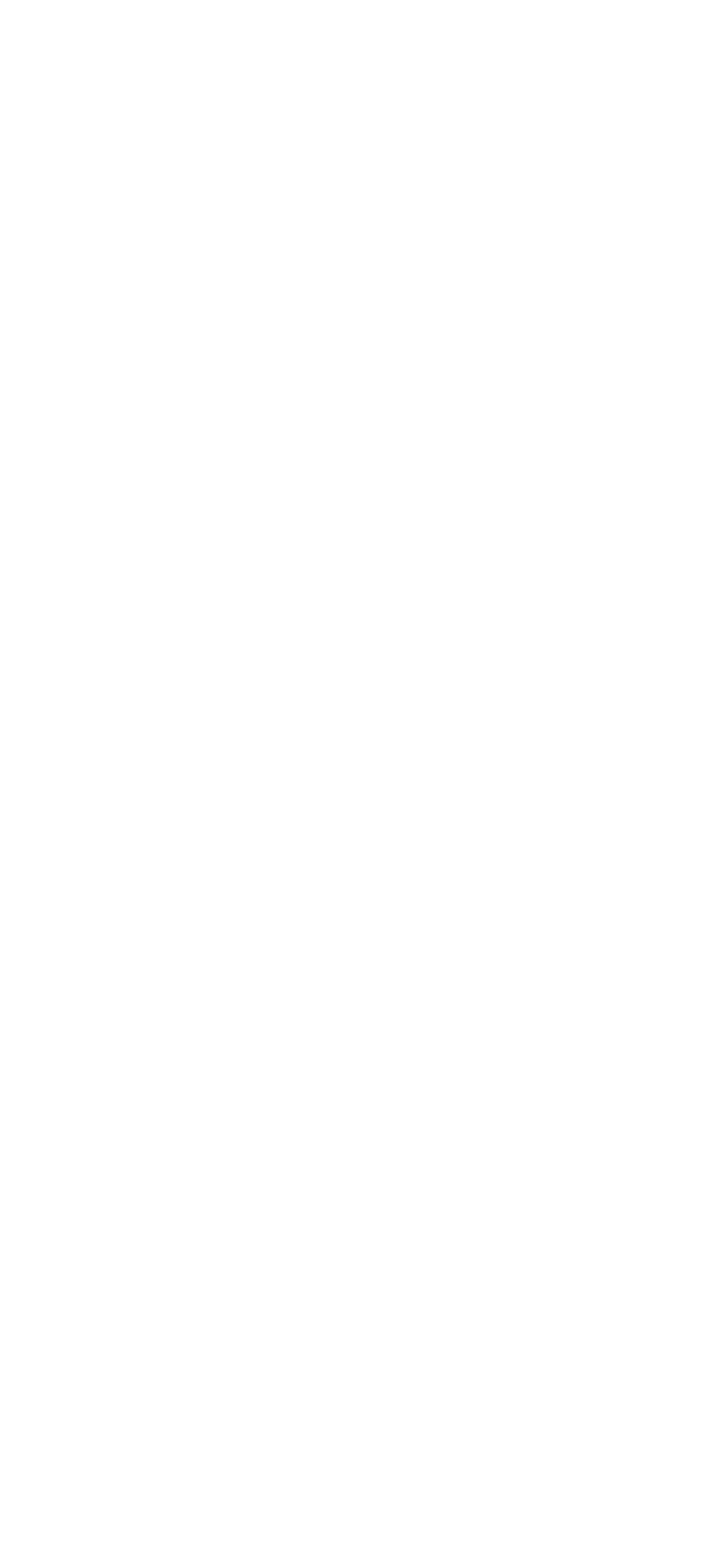
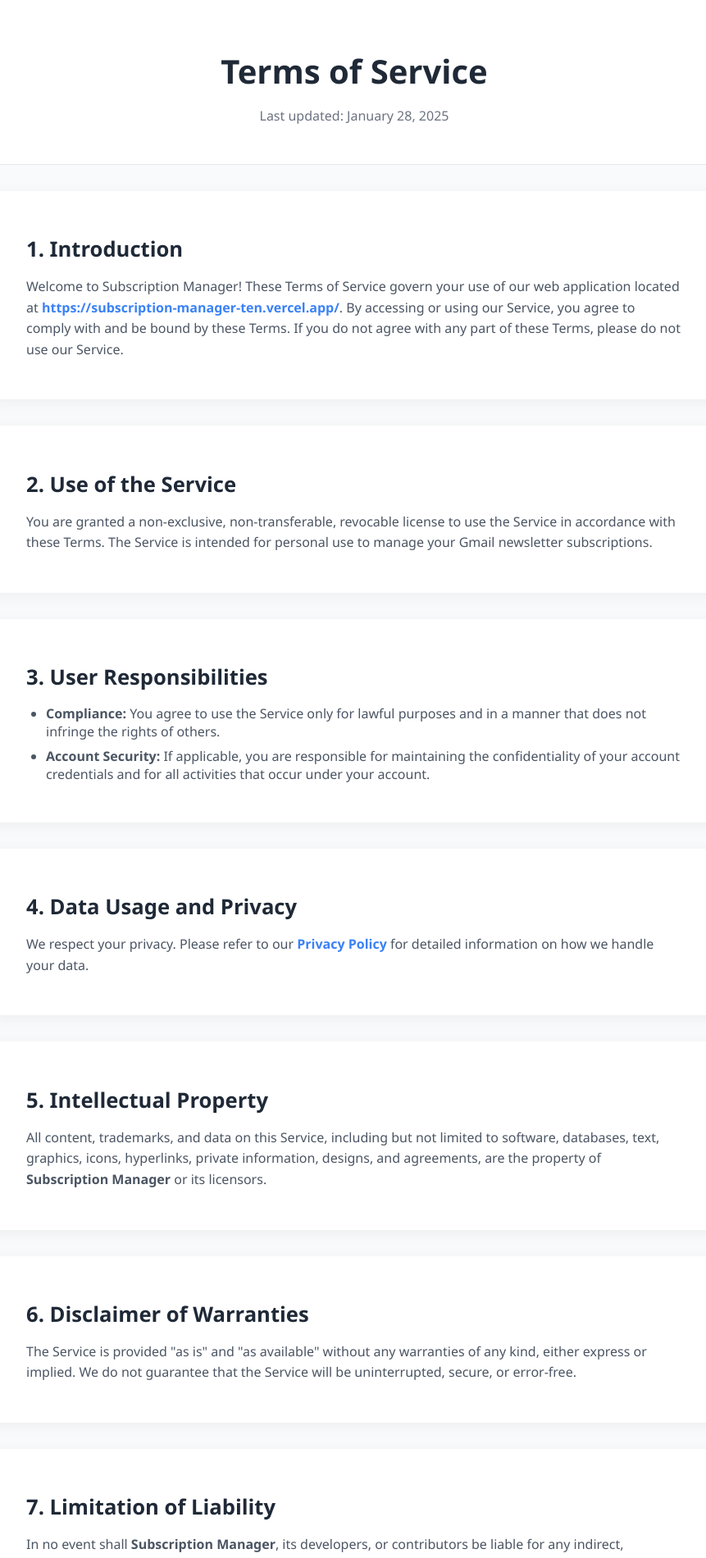
Before and after one commit to daviddeblas/subscription-manager, a React (Vite) app in the folder client/: page /terms-of-service in a window 1280 px wide. Before the commit this address had no page. Shown: the part 20-1920 px from the top of the page at 82% size, without its empty margins (208-1069 px from the left). Before the commit the page ends 800 px from the top, so only its background shows below. Built offline with nearby package versions, Linux system fonts and the light colour scheme.

Commit message:
Added term of service

```diff
--- a/client/src/App.tsx
+++ b/client/src/App.tsx
@@ -2,6 +2,7 @@
 import HomePage from './pages/HomePage/HomePage.tsx';
 import SubscriptionPage from './pages/SubscriptionPage/SubscriptionPage.tsx';
 import PrivacyPolicy from "./pages/PrivacyPolicy/PrivacyPolicy";
+import TermsOfService from "./pages/TermsOfService/TermOfService";
 
 function App() {
     return (
@@ -10,6 +11,7 @@
                 <Route path="/" element={<HomePage />} />
                 <Route path="/subscriptions" element={<SubscriptionPage  />} />
                 <Route path={"/privacy-policy"} element={<PrivacyPolicy />} />
+                <Route path="/terms-of-service" element={<TermsOfService />} />
             </Routes>
         </Router>
     );
--- a/client/src/pages/HomePage/HomePage.tsx
+++ b/client/src/pages/HomePage/HomePage.tsx
@@ -61,7 +61,9 @@
                     <li><strong>Compliance with Gmail’s Privacy Policies</strong>: I strictly adhere to Gmail’s privacy
                         policies, ensuring that your personal information remains protected at all times.</li>
                 </ul>
-                <p>For more details, please refer to my <a href="/privacy-policy">Privacy Policy</a>.</p>
+                <p>For more details, please refer to the <a href="/privacy-policy">Privacy Policy </a>
+                    and the<a href="/terms-of-service"> Terms of Service</a>.
+                </p>
             </div>
 
             {/* Footer */}
--- /dev/null
+++ b/client/src/pages/TermsOfService/TermOfService.css
@@ -0,0 +1,120 @@
+.tos-container {
+    display: flex;
+    flex-direction: column;
+    min-height: 100vh;
+    background-color: #f9fafb;
+    font-family: 'Segoe UI', Tahoma, Geneva, Verdana, sans-serif;
+    color: #333333;
+    padding: 20px;
+}
+
+.tos-header {
+    text-align: center;
+    padding: 2rem 1rem;
+    background-color: #ffffff;
+    border-bottom: 1px solid #e5e7eb;
+}
+
+.tos-header h1 {
+    font-size: 2.5rem;
+    margin-bottom: 0.5rem;
+    color: #1f2937;
+}
+
+.tos-header p {
+    font-size: 1rem;
+    color: #6b7280;
+}
+
+.tos-main {
+    flex: 1;
+    display: flex;
+    flex-direction: column;
+    align-items: center;
+    padding: 2rem 1rem;
+}
+
+.tos-section {
+    background-color: #ffffff;
+    max-width: 800px;
+    width: 100%;
+    padding: 2rem 3rem;
+    border-radius: 10px;
+    box-shadow: 0 4px 20px rgba(0,0,0,0.05);
+    margin-bottom: 2rem;
+}
+
+.tos-section h2 {
+    color: #1f2937;
+    font-size: 1.6rem;
+    margin-bottom: 1rem;
+    font-weight: 600;
+}
+
+.tos-section p {
+    color: #4b5563;
+    line-height: 1.6;
+    margin-bottom: 1rem;
+}
+
+.tos-section ul {
+    list-style-type: disc;
+    padding-left: 1.5rem;
+    text-align: left;
+    margin-bottom: 1rem;
+}
+
+.tos-section li {
+    color: #4b5563;
+    margin-bottom: 0.5rem;
+}
+
+.tos-section a {
+    color: #3b82f6;
+    text-decoration: none;
+    font-weight: 600;
+}
+
+.tos-section a:hover {
+    text-decoration: underline;
+}
+
+.tos-footer {
+    text-align: center;
+    padding: 1rem;
+    background-color: #ffffff;
+    border-top: 1px solid #e5e7eb;
+    color: #9ca3af;
+    font-size: 0.9rem;
+}
+
+.tos-footer a {
+    color: #3b82f6;
+    text-decoration: none;
+    font-weight: 600;
+    margin: 0 0.5rem;
+}
+
+.tos-footer a:hover {
+    text-decoration: underline;
+}
+
+/* Responsive Design */
+@media (max-width: 768px) {
+    .tos-section {
+        padding: 1.5rem 2rem;
+        max-width: 90%;
+    }
+
+    .tos-section h2 {
+        font-size: 1.4rem;
+    }
+
+    .tos-section li {
+        font-size: 0.95rem;
+    }
+
+    .tos-header h1 {
+        font-size: 2rem;
+    }
+}
--- /dev/null
+++ b/client/src/pages/TermsOfService/TermOfService.tsx
@@ -0,0 +1,113 @@
+import './TermOfService.css'
+
+function TermsOfService() {
+    return (
+        <div className="tos-container">
+            <header className="tos-header">
+                <h1>Terms of Service</h1>
+                <p>Last updated: January 28, 2025</p>
+            </header>
+
+            <main className="tos-main">
+                <section className="tos-section">
+                    <h2>1. Introduction</h2>
+                    <p>
+                        Welcome to Subscription Manager! These Terms of Service govern your use of our web
+                        application located at <a href="https://subscription-manager-ten.vercel.app/" target="_blank" rel="noopener noreferrer">https://subscription-manager-ten.vercel.app/</a>. By accessing or using our Service, you agree to comply with and be bound by these Terms. If you do not agree with any part of these Terms, please do not use our Service.
+                    </p>
+                </section>
+
+                <section className="tos-section">
+                    <h2>2. Use of the Service</h2>
+                    <p>
+                        You are granted a non-exclusive, non-transferable, revocable license to use the Service in
+                        accordance with these Terms. The Service is intended for personal use to manage your Gmail
+                        newsletter subscriptions.
+                    </p>
+                </section>
+
+                <section className="tos-section">
+                    <h2>3. User Responsibilities</h2>
+                    <ul>
+                        <li><strong>Compliance:</strong> You agree to use the Service only for lawful purposes and in a manner that does not infringe the rights of others.</li>
+                        <li><strong>Account Security:</strong> If applicable, you are responsible for maintaining the confidentiality of your account credentials and for all activities that occur under your account.</li>
+                    </ul>
+                </section>
+
+                <section className="tos-section">
+                    <h2>4. Data Usage and Privacy</h2>
+                    <p>
+                        We respect your privacy. Please refer to our <a href="https://subscription-manager-ten.vercel.app/privacy-policy" target="_blank" rel="noopener noreferrer">Privacy Policy</a> for detailed information on how we handle your data.
+                    </p>
+                </section>
+
+                <section className="tos-section">
+                    <h2>5. Intellectual Property</h2>
+                    <p>
+                        All content, trademarks, and data on this Service, including but not limited to software,
+                        databases, text, graphics, icons, hyperlinks, private information, designs, and agreements,
+                        are the property of <strong>Subscription Manager</strong> or its licensors.
+                    </p>
+                </section>
+
+                <section className="tos-section">
+                    <h2>6. Disclaimer of Warranties</h2>
+                    <p>
+                        The Service is provided "as is" and "as available" without any warranties of any kind, either
+                        express or implied. We do not guarantee that the Service will be uninterrupted, secure, or error-free.
+                    </p>
+                </section>
+
+                <section className="tos-section">
+                    <h2>7. Limitation of Liability</h2>
+                    <p>
+                        In no event shall <strong>Subscription Manager</strong>, its developers, or contributors be
+                        liable for any indirect, incidental, special, consequential, or punitive damages arising out
+                        of your use of or inability to use the Service.
+                    </p>
+                </section>
+
+                <section className="tos-section">
+                    <h2>8. Indemnification</h2>
+                    <p>
+                        You agree to indemnify, defend, and hold harmless <strong>Subscription Manager</strong>,
+                        its developers, contributors, and affiliates from any claims, liabilities, damages, losses,
+                        and expenses arising out of or in any way connected with your access to or use of the Service.
+                    </p>
+                </section>
+
+                <section className="tos-section">
+                    <h2>9. Termination</h2>
+                    <p>
+                        We reserve the right to terminate or suspend your access to the Service immediately,
+                        without prior notice or liability, for any reason whatsoever, including without limitation
+                        if you breach the Terms.
+                    </p>
+                </section>
+
+                <section className="tos-section">
+                    <h2>10. Governing Law</h2>
+                    <p>
+                        These Terms shall be governed and construed in accordance with the laws of the jurisdiction
+                        in which the Service is operated, without regard to its conflict of law provisions.
+                    </p>
+                </section>
+
+                <section className="tos-section">
+                    <h2>11. Contact Us</h2>
+                    <p>
+                        If you have any questions about these Terms, please contact us at
+                        <a href="mailto:daviddeblas@protonmail.com"> daviddeblas@protonmail.com</a>.
+                    </p>
+                </section>
+            </main>
+
+            <footer className="tos-footer">
+                <p>&copy; 2025 Subscription Manager. All rights reserved.</p>
+            </footer>
+        </div>
+    );
+
+}
+
+export default TermsOfService;
```
